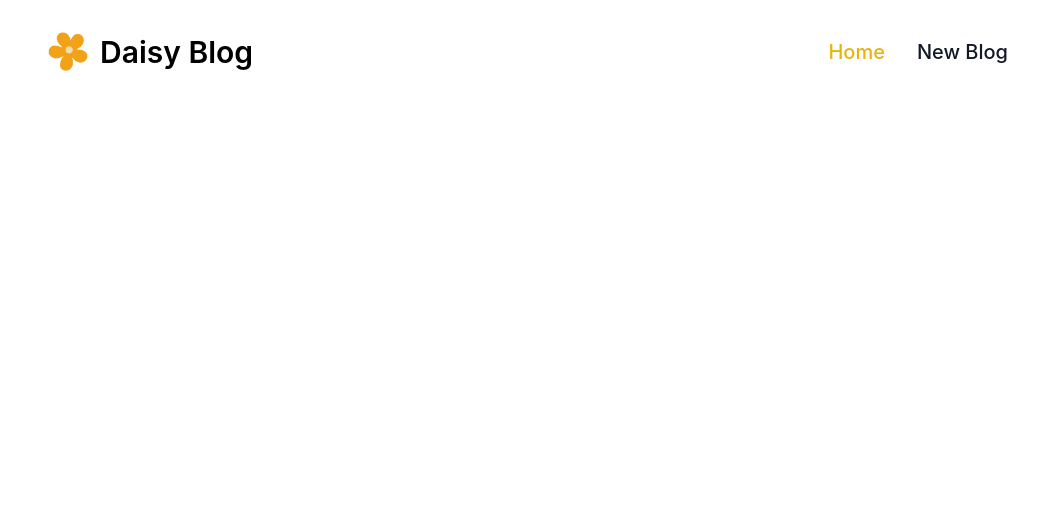
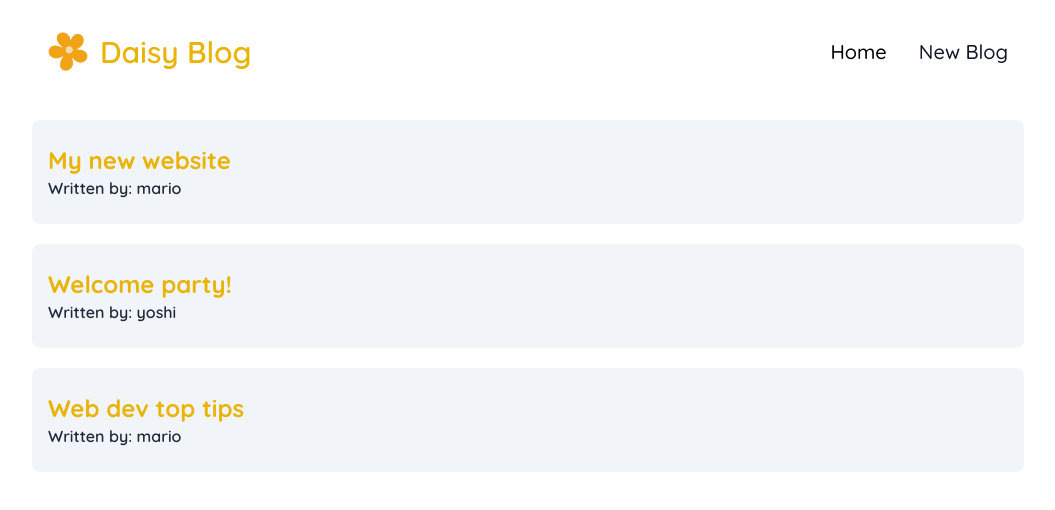
Before and after one commit to nadialvy/react-blog, a React (Vite) app: page / in a window 1280 px wide. Shown: the top 510 px of the page, without its empty margins (112-1167 px from the left). Built offline with nearby package versions, Linux system fonts and the light colour scheme.

Commit message:
outputting list

```diff
--- a/src/App.jsx
+++ b/src/App.jsx
@@ -1,11 +1,13 @@
 import './App.css'
 import Navbar from './components/Navbar'
+import Home from './components/Home'
 
 function App() {
 
   return (
     <>
       <Navbar />
+      <Home />
     </>
   )
 }
--- /dev/null
+++ b/src/components/Home.jsx
@@ -0,0 +1,23 @@
+import { useState } from "react";
+
+const Home = () => {
+
+  const [blogs, setBlogs] = useState([
+    { title: "My new website", body: "lorem ipsum...", author: "mario", id: 1 },
+    { title: "Welcome party!", body: "lorem ipsum...", author: "yoshi", id: 2 },
+    { title: "Web dev top tips", body: "lorem ipsum...", author: "mario", id: 3 },
+  ]);
+
+  return (
+    <div className="mx-32 mt-8">
+      {blogs.map((blog) => (
+        <div className="blog-preview mb-5 hover:cursor-pointer hover:shadow-lg px-4 py-6 rounded-lg bg-slate-100" key={blog.id}>
+          <h2 className="font-bold text-2xl text-yellow-500">{blog.title}</h2>
+          <p className="text-gray-800 font-semibold">Written by: {blog.author}</p>
+        </div>
+      ))}
+    </div>
+  );
+};
+
+export default Home;
--- a/src/components/Navbar.jsx
+++ b/src/components/Navbar.jsx
@@ -10,7 +10,7 @@ const Navbar = () => {
             className="h-10 mr-3"
             alt="Daisy Logo"
           />
-          <span className="self-center text-3xl font-semibold whitespace-nowrap dark:text-white">
+          <span className="self-center text-3xl text-yellow-500 font-semibold whitespace-nowrap dark:text-white">
             Daisy Blog
           </span>
         </div>
@@ -41,7 +41,7 @@ const Navbar = () => {
             <li>
               <a
                 href="#"
-                className="text-xl block py-2 pl-3 pr-4 text-yellow-500 md:p-0"
+                className="text-xl block py-2 pl-3 pr-4 hover:text-yellow-500 md:p-0"
                 aria-current="page"
               >
                 Home
--- a/src/index.css
+++ b/src/index.css
@@ -1,9 +1,11 @@
+@import url('https://fonts.googleapis.com/css2?family=Quicksand:wght@300;400;500;600;700&display=swap');
+
 @tailwind base;
 @tailwind components;
 @tailwind utilities;
 
 :root {
-  font-family: Inter, system-ui, Avenir, Helvetica, Arial, sans-serif;
+  font-family: Quicksand, Inter, system-ui, Avenir, Helvetica, Arial, sans-serif;
   line-height: 1.5;
   font-weight: 400;
 
```
